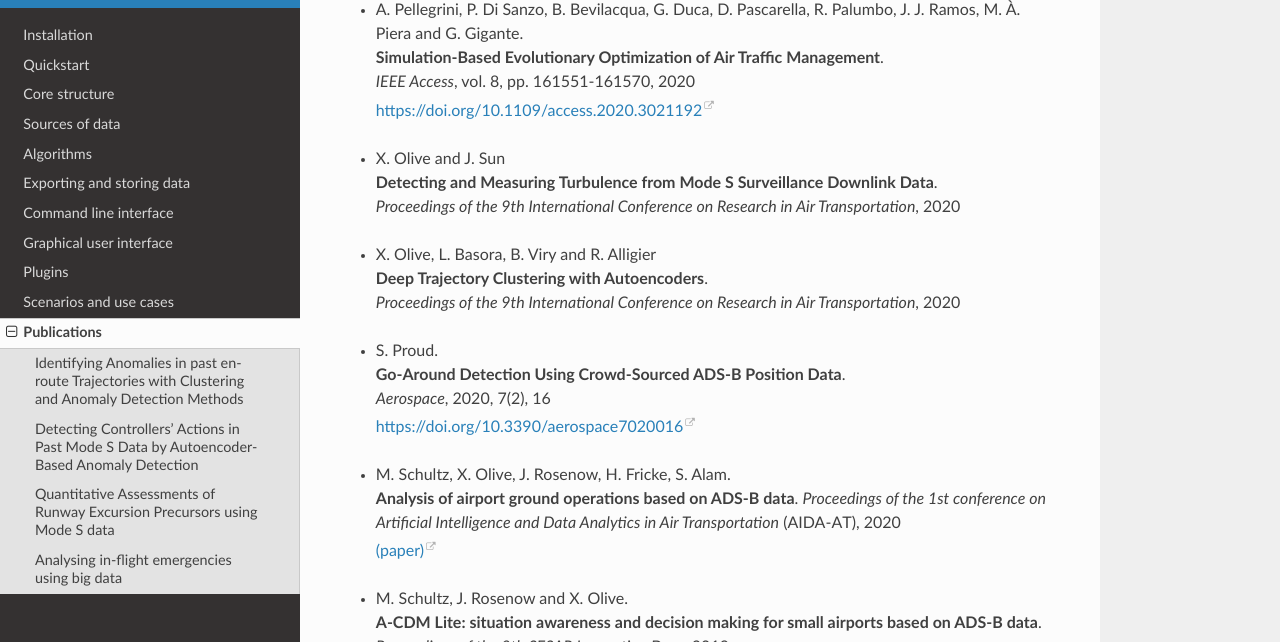
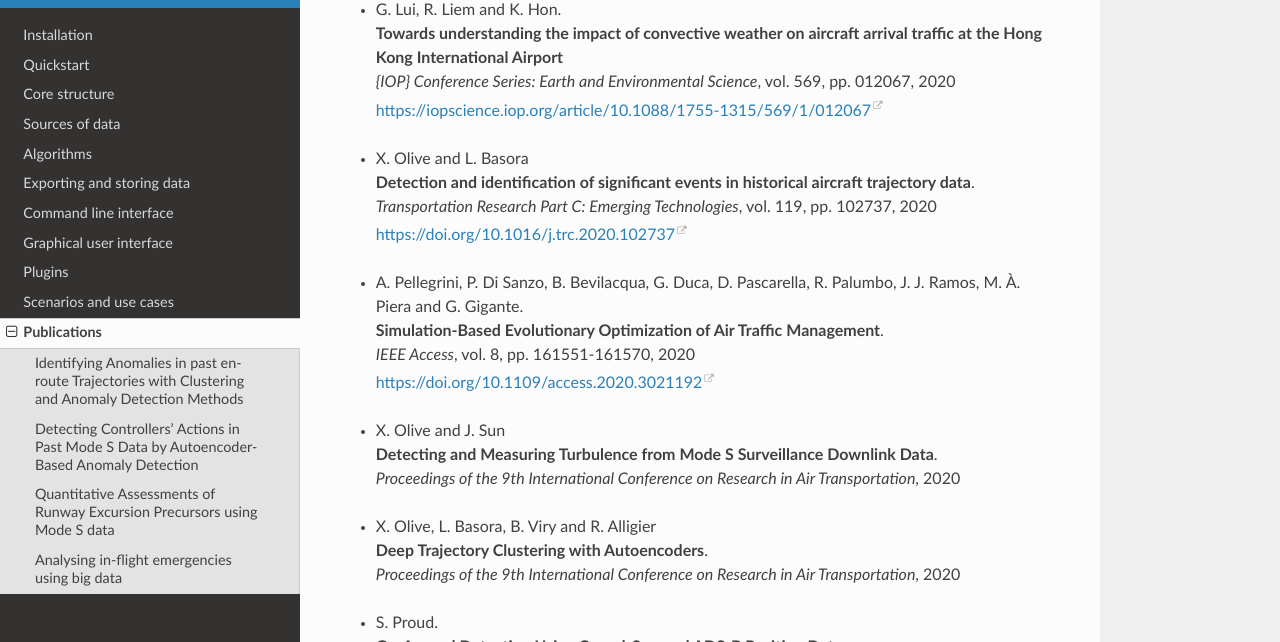
Before and after one commit to xoolive/traffic, a Sphinx documentation site: the page built from docs/publications.rst, in a window 1280 px wide and 900 px high, scrolled down 666 px, cut to the strip 258-900 px from the top of the window. Built offline with Sphinx 7.4.7 and the Read the Docs theme 2.0.0, drawn with Linux system fonts in a browser that asks for light colours; pages that are not in the unit, such as notebooks, are missing from menus; a script that is not in the unit is left out; comment, search, counter and statistics services are not loaded.

Commit message:
update documentation

```diff
--- a/docs/conf.py
+++ b/docs/conf.py
@@ -50,6 +50,7 @@ autodoc_mock_imports = [
     "cartotools",
     "ipyleaflet",
     "matplotlib",
+    "openap",
     "pandas",
     "pyModeS",
     "pyproj",
--- a/docs/publications.rst
+++ b/docs/publications.rst
@@ -27,6 +27,16 @@ library:
   | **OpenSky Report 2020: Analysing in-flight emergencies using big data**.
   | *Proceedings of the 39th Digital Avionics Systems Conference* (DASC), 2020
   | `(notebook) <paper/squawk7700.html>`__
+
+- | G. Lui, R. Liem and K. Hon.
+  | **Towards understanding the impact of convective weather on aircraft arrival traffic at the Hong Kong International Airport**
+  | *{IOP} Conference Series: Earth and Environmental Science*, vol. 569, pp. 012067, 2020
+  | https://iopscience.iop.org/article/10.1088/1755-1315/569/1/012067
+
+- | X. Olive and L. Basora
+  | **Detection and identification of significant events in historical aircraft trajectory data**.
+  | *Transportation Research Part C: Emerging Technologies*, vol. 119, pp. 102737, 2020
+  | https://doi.org/10.1016/j.trc.2020.102737
 
 - | A. Pellegrini, P. Di Sanzo, B. Bevilacqua, G. Duca, D. Pascarella, R. Palumbo, J. J. Ramos, M. À. Piera and G. Gigante.
   | **Simulation-Based Evolutionary Optimization of Air Traffic Management**.
--- a/docs/scenarios.rst
+++ b/docs/scenarios.rst
@@ -1,5 +1,8 @@
 Scenarios and use cases
 =======================
+
+
+- `Thunderbolts and lightning, very very enlightening <https://spatialawareness.io/blog/thunderbolts-and-lightning/>`__
 
 .. toctree::
     :maxdepth: 1
```
